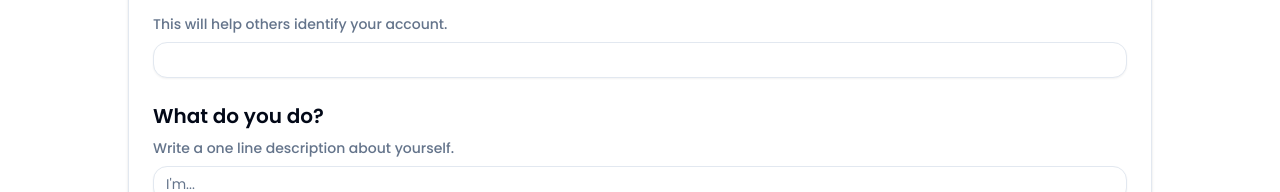
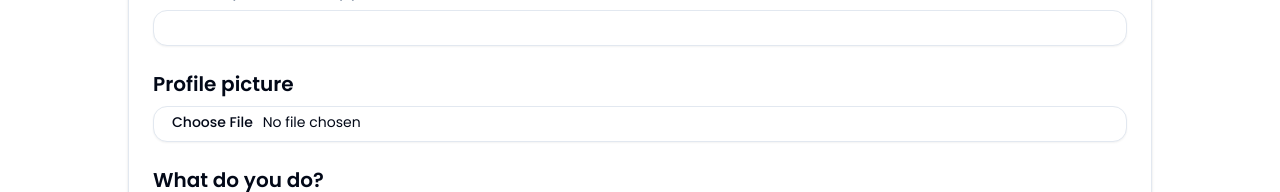
Before and after one commit to lemredd/frontend, a Next.js app: page /skr/setup/profile in a window 1280 px wide. Shown: the part 331-523 px from the top of the page. Built offline with nearby package versions, Linux system fonts and the light colour scheme; no server answers.

Commit message:
feat: prepare profile picture in seeker onboarding

```diff
--- a/actions/skr/profile.ts
+++ b/actions/skr/profile.ts
@@ -38,6 +38,8 @@ export const editProfile = async (
     .eq('id', profile!.id)
   if (error) return { error: error.message }
 
+  // TODO: save profile picture in supabase storage
+
   revalidatePath('/', 'layout')
   redirect('/skr/setup/address')
 }
--- a/app/(private)/skr/setup/profile/page.tsx
+++ b/app/(private)/skr/setup/profile/page.tsx
@@ -76,6 +76,25 @@ export default function UserDescriptionPage() {
             )}
           />
 
+          {/* profile picture */}
+          <FormField
+            control={form.control}
+            name="profile_picture"
+            render={({ field }) => (
+              <FormItem>
+                <FormLabel className="space-y-2">
+                  <h2 className="text-xl font-semibold">Profile picture</h2>
+                </FormLabel>
+                <Input
+                  type="file"
+                  accept="image/*"
+                  {...field}
+                />
+              </FormItem>
+            )}
+          />
+
+
 
           {/* Short description */}
           <FormField
--- a/components/custom/setup-wrapper.tsx
+++ b/components/custom/setup-wrapper.tsx
@@ -17,7 +17,7 @@ const SetupWrapper = ({ title, description, children }: SetupWrapperProps) => {
   return (
     <section className="flex items-center justify-center w-full px-6 md:px-0">
       <Card className="w-full max-w-5xl">
-        <CardHeader className="mb-8 space-y-2">
+        <CardHeader className="mb-0 space-y-2">
           <CardTitle className="text-3xl font-bold">{title}</CardTitle>
           {description && <CardDescription>{description}</CardDescription>}
         </CardHeader>
--- a/lib/schema.ts
+++ b/lib/schema.ts
@@ -78,6 +78,8 @@ export const ProfileDescriptionSchema = z.object({
   username: z.string().min(1, {
     message: 'Username is required',
   }),
+  // TODO: make profile picture `File` field
+  profile_picture: z.any(),
   shortDescription: z.string().min(1, {
     message: 'Description is required',
   }),
```
